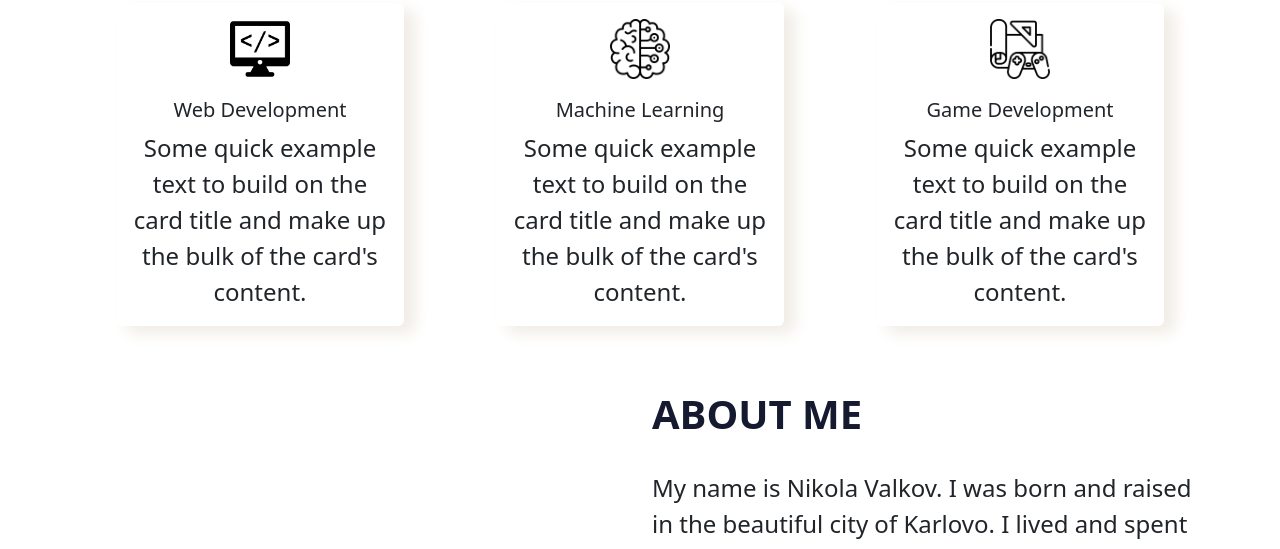
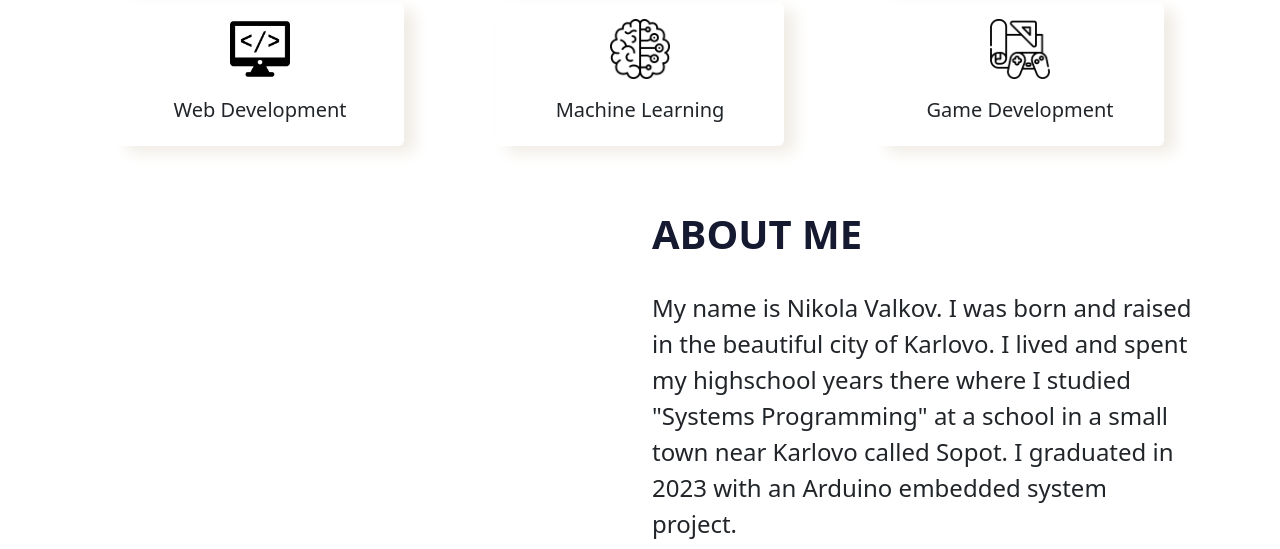
Before and after one commit to NikolaBV/NikolaBV-Inc, a plain HTML site: page index.html in a window 1280 px wide. Shown: the part 913-1462 px from the top of the page. Drawn offline with nearby package versions, Linux system fonts and the light colour scheme.

Commit message:
Removed the example text from the cards

```diff
--- a/index.html
+++ b/index.html
@@ -96,10 +96,7 @@
                 <div class="card-body">
                   <img src="images/web.png" alt="FullStack" class="icon" />
                   <h5 class="card-title">Web Development</h5>
-                  <p class="card-text">
-                    Some quick example text to build on the card title and make
-                    up the bulk of the card's content.
-                  </p>
+                  <p class="card-text"></p>
                 </div>
               </div>
             </div>
@@ -112,10 +109,7 @@
                     class="icon"
                   />
                   <h5 class="card-title">Machine Learning</h5>
-                  <p class="card-text">
-                    Some quick example text to build on the card title and make
-                    up the bulk of the card's content.
-                  </p>
+                  <p class="card-text"></p>
                 </div>
               </div>
             </div>
@@ -124,10 +118,7 @@
                 <div class="card-body">
                   <img src="images/gameDev.png" alt="gameDev" class="icon" />
                   <h5 class="card-title">Game Development</h5>
-                  <p class="card-text">
-                    Some quick example text to build on the card title and make
-                    up the bulk of the card's content.
-                  </p>
+                  <p class="card-text"></p>
                 </div>
               </div>
             </div>
```
